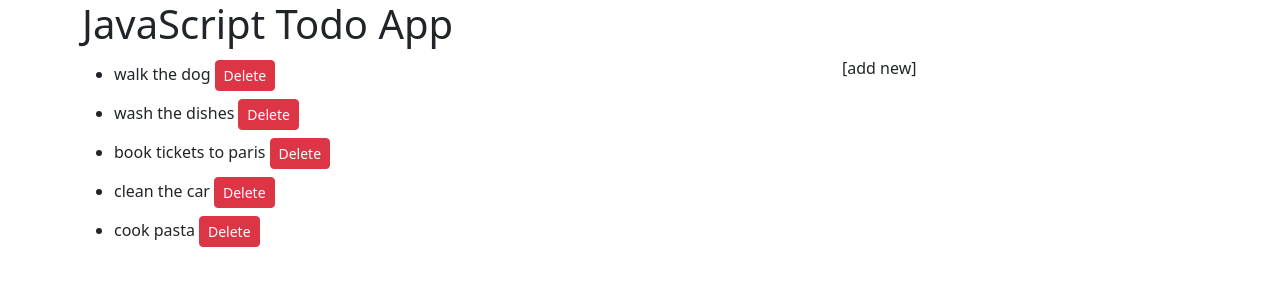
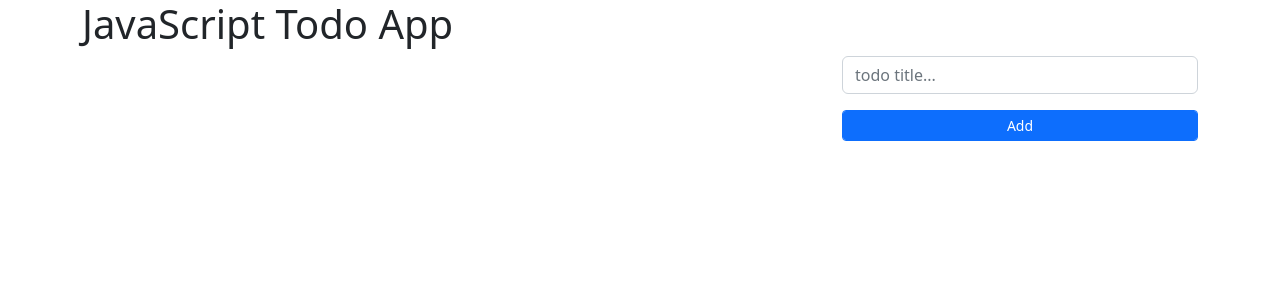
Before and after one commit to Merisabk/JavaScript-TodoApp, a plain HTML site: page index.html in a window 1280 px wide. Drawn offline with nearby package versions, Linux system fonts and the light colour scheme.

Commit message:
adding a new element

```diff
--- a/index.html
+++ b/index.html
@@ -17,7 +17,10 @@
             </ul>
         </div>
         <div class="col-4">
-            [add new]
+            <form>
+                <input type="text" class="form-control" id="todoTitle" placeholder="todo title..." />
+                <button onclick="newTodo()" class="addBtn btn btn-sm btn-primary form-control mt-3">Add</button>
+            </form>
         </div>
 
     </div>
--- a/index.js
+++ b/index.js
@@ -1,60 +1,42 @@
 const json_data = [
-    {
-        'userId': 1,
-        'id': 1,
-         'title': 'walk the dog',
-         'completed': false
-    },
-    {
-        'userId': 1,
-        'id': 2,
-         'title': 'wash the dishes',
-         'completed': false
-    },
-    {
-        'userId': 1,
-        'id': 3,
-         'title': 'book tickets to paris',
-         'completed': false
-    },
-    {
-        'userId': 1,
-        'id': 4,
-         'title': 'clean the car',
-         'completed': false
-    },
-    {
-        'userId': 1,
-        'id': 5,
-         'title': 'cook pasta',
-         'completed': false
-    }
+
 ];
 
 let myList = document.getElementById("todo-list");
 
 json_data.forEach(element => {
-    let listItem = document.createElement("li");
-    listItem.appendChild(
-        document.createTextNode(element.title)
-      );
-      const deleteLink = document.createElement("a");
-
-        deleteLink.href="#";
-        deleteLink.className = "btn btn-sm btn-danger m-1 delete";
-        deleteLink.appendChild(
-            document.createTextNode("Delete")
-        );
-        listItem.appendChild(deleteLink);
-        myList.appendChild(listItem);
+    newTodo(element.title);
         });
-
+        registerEventListeners();
+        function registerEventListeners() {
         let closeButtons = document.getElementsByClassName("delete");
         for(let i = 0; i < closeButtons.length; i++) {
             closeButtons[i].addEventListener('click', deleteTodo, false);
         }
+    }
 
         function deleteTodo() {
             let li = this.parentElement;
             myList.removeChild(li);
         }
+
+        function newTodo(todoTitle) {
+           if (!todoTitle) {
+            todoTitle = document.getElementById("todoTitle").value;
+           }
+           let listItem = document.createElement("li");
+           listItem.appendChild(
+            document.createTextNode(todoTitle)
+           );
+
+           let deleteLink = document.createElement("a");
+           deleteLink.href="#";
+           deleteLink.className = "btn btn-sm btn-danger m-1 delete";
+           deleteLink.appendChild(
+            document.createTextNode("Delete")
+           );
+           listItem.appendChild(deleteLink);
+           myList.appendChild(listItem);
+           registerEventListeners();
+
+        }
```
